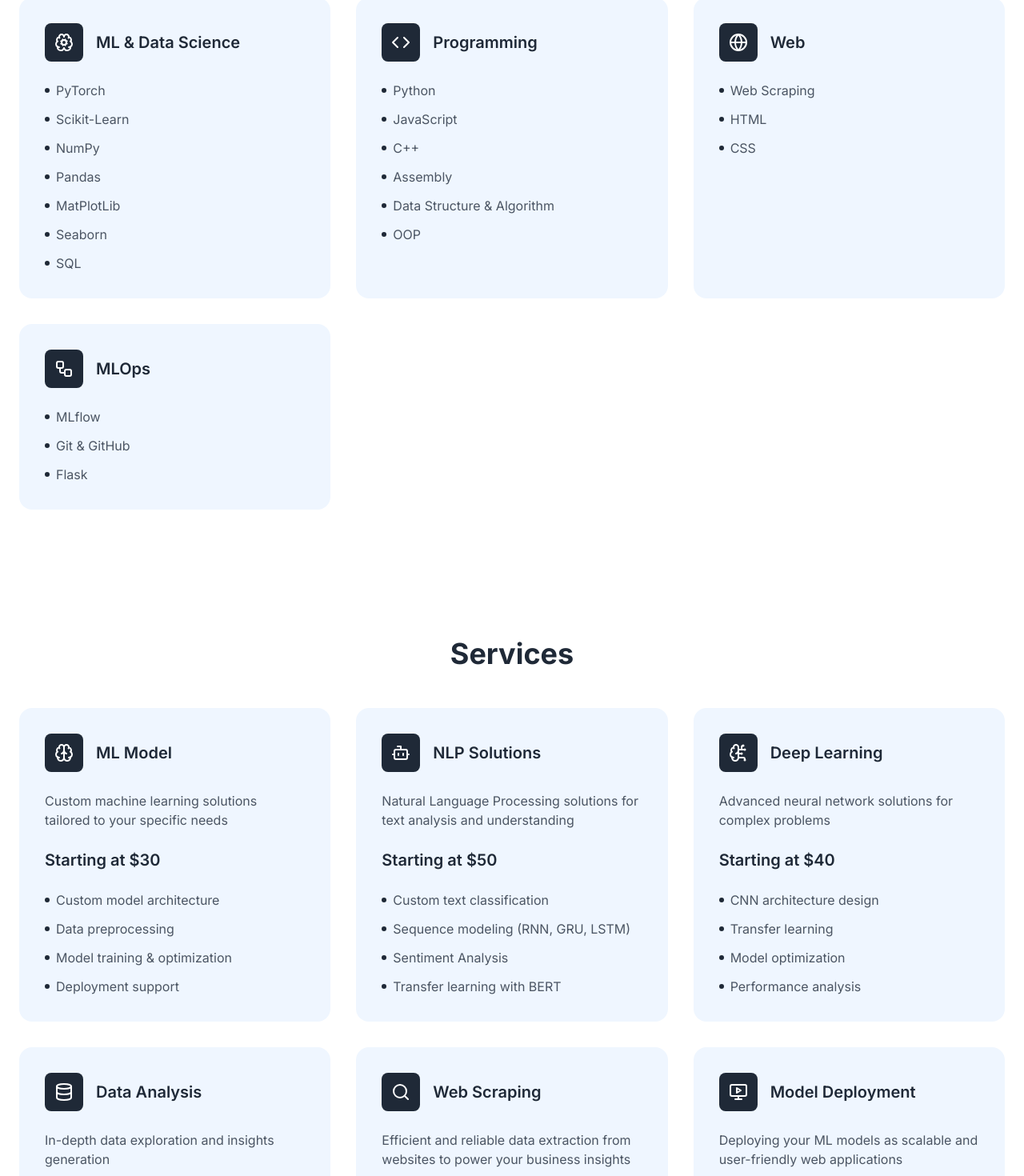
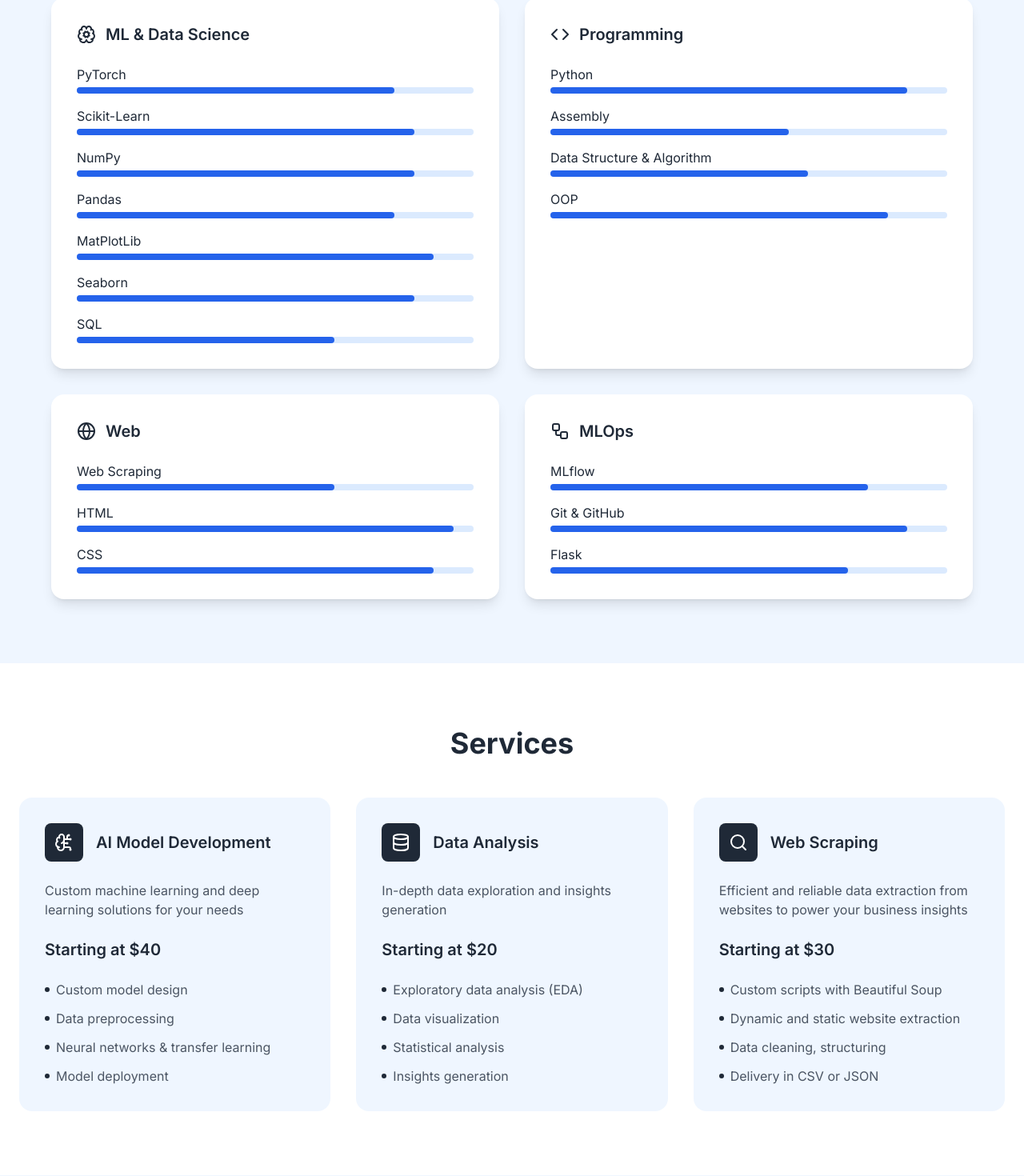
Before and after one commit to M7mdAhmd/ShorakyZone, a React (Vite) app: page / in a window 1280 px wide. Shown: the part 1695-3165 px from the top of the page at 80% size. Built offline with nearby package versions, Linux system fonts and the light colour scheme.

Commit message:
Update Services, Skills sections

```diff
--- a/src/components/Services.tsx
+++ b/src/components/Services.tsx
@@ -4,41 +4,41 @@
 export default function Services() {
   const services = [
     {
-      icon: Brain,
-      title: "ML Model",
-      description: "Custom machine learning solutions tailored to your specific needs",
-      price: "Starting at $30",
+      icon: BrainCircuit,
+      title: "AI Model Development",
+      description: "Custom machine learning and deep learning solutions for your needs",
+      price: "Starting at $40",
       features: [
-        "Custom model architecture",
+        "Custom model design",
         "Data preprocessing",
-        "Model training & optimization",
-        "Deployment support"
+        "Neural networks & transfer learning",
+        "Model deployment"
       ]
     },
-    {
-      icon: Bot,
-      title: "NLP Solutions",
-      description: "Natural Language Processing solutions for text analysis and understanding",
-      price: "Starting at $50",
-      features: [
-        "Custom text classification",
-        "Sequence modeling (RNN, GRU, LSTM)",
-        "Sentiment Analysis",
-        "Transfer learning with BERT"
-      ]
-    },
-    {
-      icon: BrainCircuit,
-      title: "Deep Learning",
-      description: "Advanced neural network solutions for complex problems",
-      price: "Starting at $40",
-      features: [
-        "CNN architecture design",
-        "Transfer learning",
-        "Model optimization",
-        "Performance analysis"
-      ]
-    },
+    // {
+    //   icon: Bot,
+    //   title: "NLP Solutions",
+    //   description: "Natural Language Processing solutions for text analysis and understanding",
+    //   price: "Starting at $50",
+    //   features: [
+    //     "Custom text classification",
+    //     "Sequence modeling (RNN, GRU, LSTM)",
+    //     "Sentiment Analysis",
+    //     "Transfer learning with BERT"
+    //   ]
+    // },
+    // {
+      // icon: Brain,
+    //   title: "Deep Learning",
+    //   description: "Advanced neural network solutions for complex problems",
+    //   price: "Starting at $40",
+    //   features: [
+    //     "CNN architecture design",
+    //     "Transfer learning",
+    //     "Model optimization",
+    //     "Performance analysis"
+    //   ]
+    // },
     {
       icon: Database ,
       title: "Data Analysis",
@@ -63,30 +63,30 @@
         "Delivery in CSV or JSON"
       ]
     },
-    {
-      icon: MonitorPlay  ,
-      title: "Model Deployment",
-      description: "Deploying your ML models as scalable and user-friendly web applications",
-      price: "Starting at $20",
-      features: [
-        "Flask API for model deployment",
-        "Integrate trained ML models",
-        "User-friendly web interface",
-        "Basic monitoring and maintenance"
-      ]
-    }
-    ,{
-      icon: Code,
-      title: "Web Developmet",
-      description: "Building responsive, interactive websites tailored to your needs",
-      price: "Starting at $20",
-      features: [
-        "Custom website with HTML, CSS, and JS",
-        "Fully responsive design",
-        "Interactive elements and animations",
-        "Contact form integration"
-      ]
-    }
+    // {
+    //   icon: MonitorPlay  ,
+    //   title: "Model Deployment",
+    //   description: "Deploying your ML models as scalable and user-friendly web applications",
+    //   price: "Starting at $20",
+    //   features: [
+    //     "Flask API for model deployment",
+    //     "Integrate trained ML models",
+    //     "User-friendly web interface",
+    //     "Basic monitoring and maintenance"
+    //   ]
+    // }
+    // ,{
+    //   icon: Code,
+    //   title: "Web Developmet",
+    //   description: "Building responsive, interactive websites tailored to your needs",
+    //   price: "Starting at $20",
+    //   features: [
+    //     "Custom website with HTML, CSS, and JS",
+    //     "Fully responsive design",
+    //     "Interactive elements and animations",
+    //     "Contact form integration"
+    //   ]
+    // }
   ];
 
   return (
--- a/src/components/Skills.tsx
+++ b/src/components/Skills.tsx
@@ -7,74 +7,80 @@
       category: "ML & Data Science",
       icon: BrainCog,
       items: [
-        "PyTorch",
-        "Scikit-Learn",
-        "NumPy",
-        "Pandas",
-        "MatPlotLib",
-        "Seaborn",
-        "SQL"
+        { name: "PyTorch", level: 80 },
+        { name: "Scikit-Learn", level: 85 },
+        { name: "NumPy", level: 85 },
+        { name: "Pandas", level: 80 },
+        { name: "MatPlotLib", level: 90 },
+        { name: "Seaborn", level: 85 },
+        { name: "SQL", level: 65 }
       ]
     },
     {
       category: "Programming",
       icon: Code,
       items: [
-        "Python",
-        "JavaScript",
-        "C++",
-        "Assembly",
-        "Data Structure & Algorithm",
-        "OOP"
+        { name: "Python", level: 90 },
+        // { name: "JavaScript", level: 70 },
+        // { name: "C++", level: 60 },
+        { name: "Assembly", level: 60 },
+        { name: "Data Structure & Algorithm", level: 65 },
+        { name: "OOP", level: 85 },
       ]
     },
     {
       category: "Web",
       icon: Globe,
       items: [
-        "Web Scraping",
-        "HTML",
-        "CSS"
+        { name: "Web Scraping", level: 65 },
+        { name: "HTML", level: 95 },
+        { name: "CSS", level: 90 }
       ]
     },
     {
       category: "MLOps",
       icon: Workflow,
       items: [
-        "MLflow",
-        "Git & GitHub",
-        "Flask"
+        { name: "MLflow", level: 80 },
+        { name: "Git & GitHub", level: 90 },
+        { name: "Flask", level: 75 }
       ]
     }
   ];
 
   return (
-    <section id="skills" className="py-20 bg-white">
+    <section id="skills" className="py-20 bg-blue-50">
       <div className="container mx-auto px-6">
         <h2 className="text-4xl font-bold text-gray-800 mb-12 text-center">
           Technical Skills
         </h2>
 
-        <div className="grid md:grid-cols-2 lg:grid-cols-3 gap-8 max-w-7xl mx-auto">
+        <div className="grid md:grid-cols-2 gap-8 max-w-6xl mx-auto">
           {skills.map((skillGroup, index) => (
-            <div key={index} className="bg-blue-50 rounded-2xl p-8 hover:shadow-xl transition-shadow">
-              <div className="flex items-center gap-4 mb-6">
-                <div className="p-3 bg-gray-800 rounded-lg">
-                  <skillGroup.icon className="w-6 h-6 text-white" />
-                </div>
+            <div key={index} className="bg-white p-8 rounded-2xl shadow-lg">
+              <div className="flex items-center gap-3 mb-6">
+                <skillGroup.icon className="w-6 h-6 text-gray-800" />
                 <h3 className="text-xl font-semibold text-gray-800">
                   {skillGroup.category}
                 </h3>
               </div>
 
-              <ul className="space-y-3">
+              <div className="space-y-4">
                 {skillGroup.items.map((skill, skillIndex) => (
-                  <li key={skillIndex} className="flex items-center gap-2 text-gray-600">
-                    <div className="w-1.5 h-1.5 bg-gray-800 rounded-full"></div>
-                    {skill}
-                  </li>
+                  <div key={skillIndex}>
+                    <div className="flex justify-between mb-1">
+                      <span className="text-gray-800">{skill.name}</span>
+                      {/* <span className="text-gray-800">{skill.level}%</span> */}
+                    </div>
+                    <div className="w-full bg-blue-100 rounded-full h-2">
+                      <div
+                        className="bg-blue-600 h-2 rounded-full transition-all duration-500"
+                        style={{ width: `${skill.level}%` }}
+                      ></div>
+                    </div>
+                  </div>
                 ))}
-              </ul>
+              </div>
             </div>
           ))}
         </div>
```
